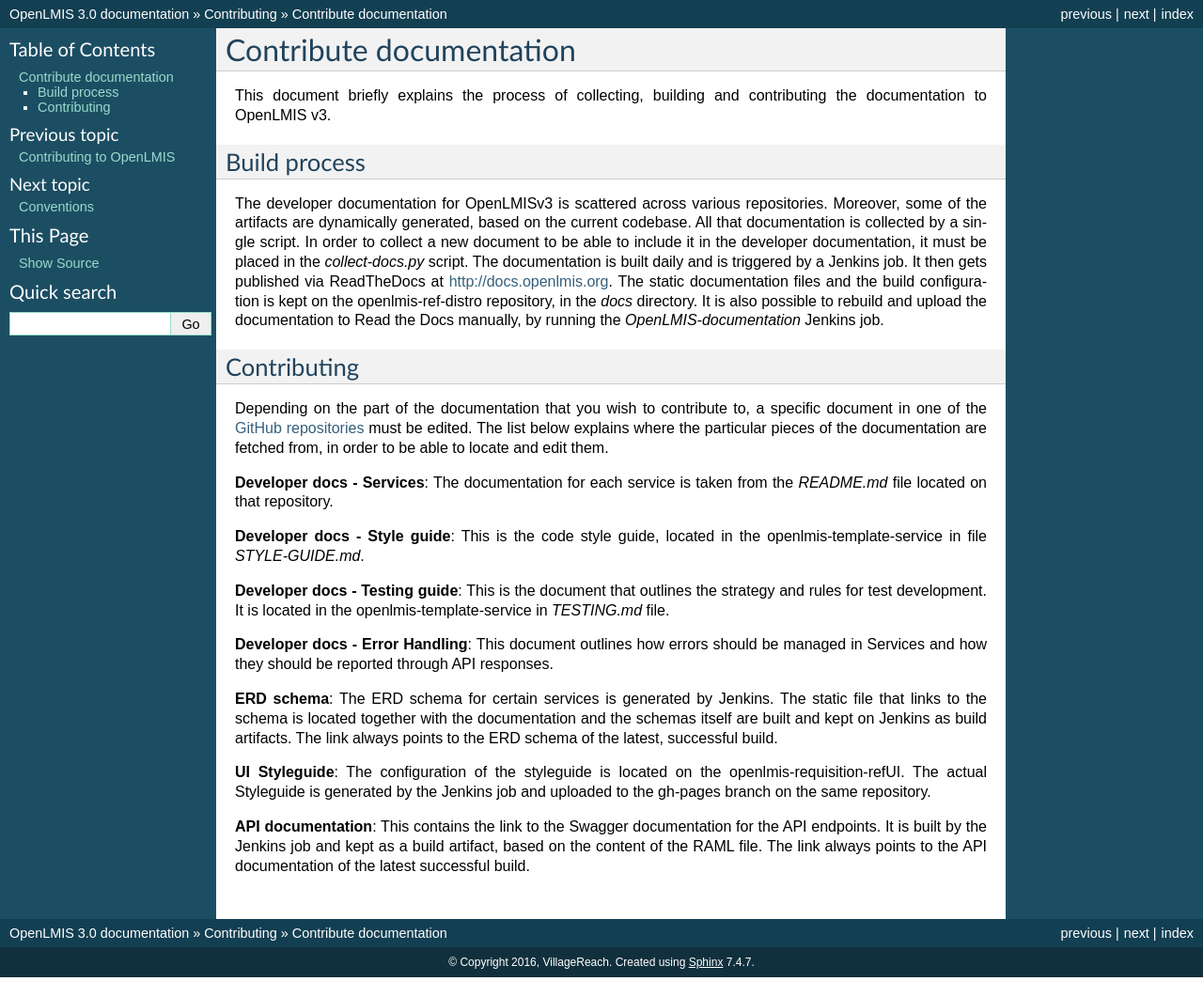
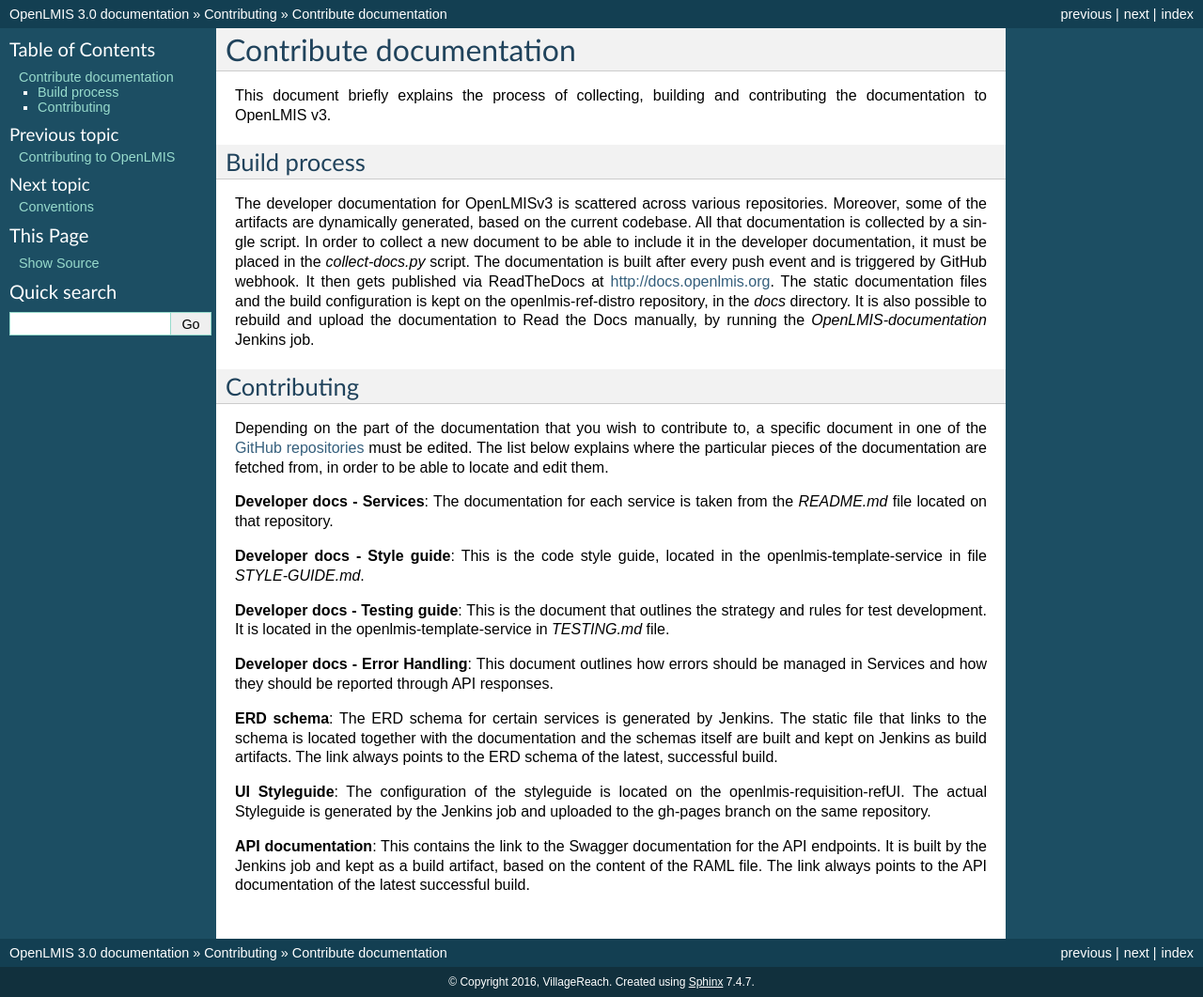
Before and after one commit to OpenLMIS/openlmis-ref-distro, a Sphinx documentation site: the page built from docs/source/contribute/contributeDocs.rst, in a window 1280 px wide. Shown: the whole page at 94% size. Built offline with Sphinx 7.4.7, drawn with Linux system fonts in a browser that asks for light colours; pages that are not in the unit, such as notebooks, are missing from menus; before the commit the page ends 1040 px from its top, so only the background shows below that.

Commit message:
OLMIS-5989: Updated info about building documentation

```diff
--- a/docs/source/contribute/contributeDocs.rst
+++ b/docs/source/contribute/contributeDocs.rst
@@ -12,7 +12,7 @@
 of the artifacts are dynamically generated, based on the current codebase. All that documentation
 is collected by a single script. In order to collect a new document to be able to include it in the
 developer documentation, it must be placed in the *collect-docs.py* script. The documentation is built
-daily and is triggered by a Jenkins job. It then gets published via ReadTheDocs at http://docs.openlmis.org.
+after every push event and is triggered by GitHub webhook. It then gets published via ReadTheDocs at http://docs.openlmis.org.
 The static documentation files and the build configuration is kept on the openlmis-ref-distro repository, in the
 *docs* directory. It is also possible to rebuild and upload the documentation to Read the Docs manually, by
 running the *OpenLMIS-documentation* Jenkins job.
```
